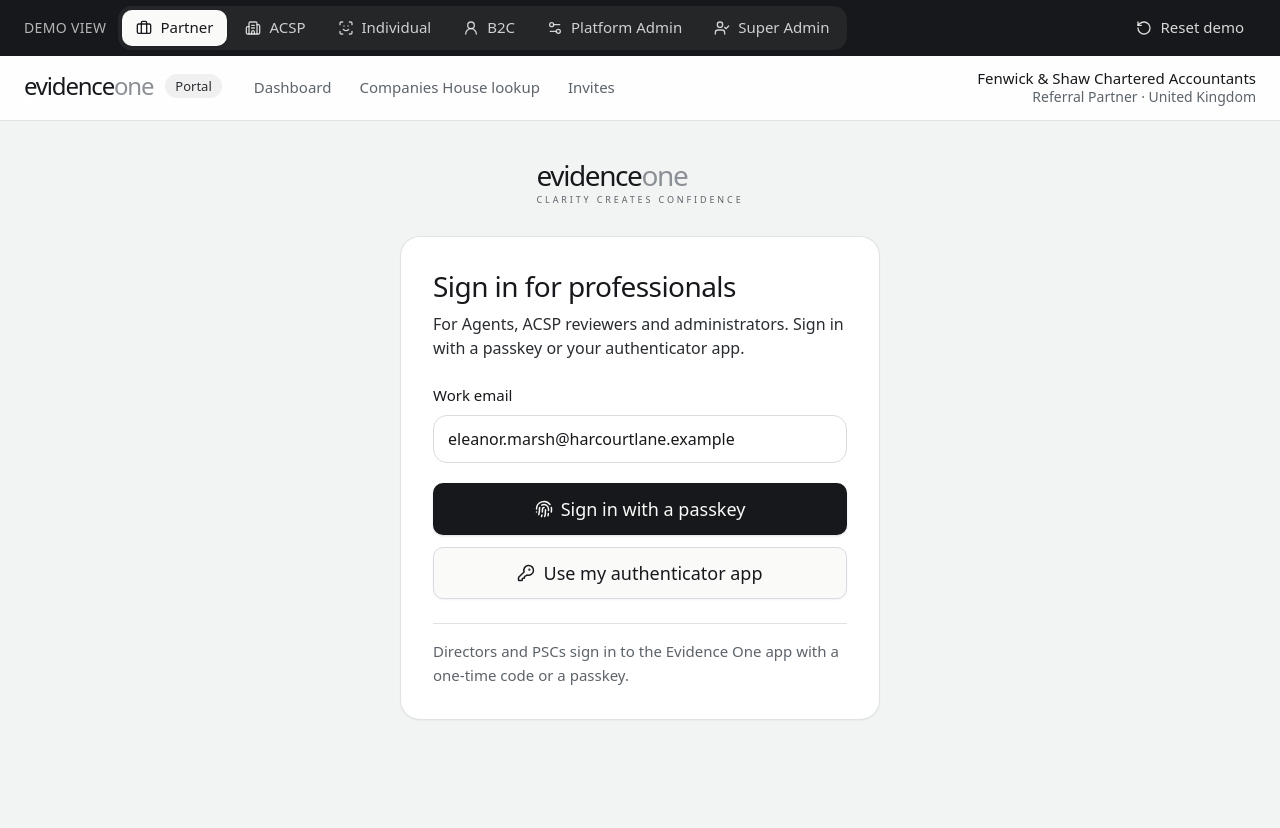
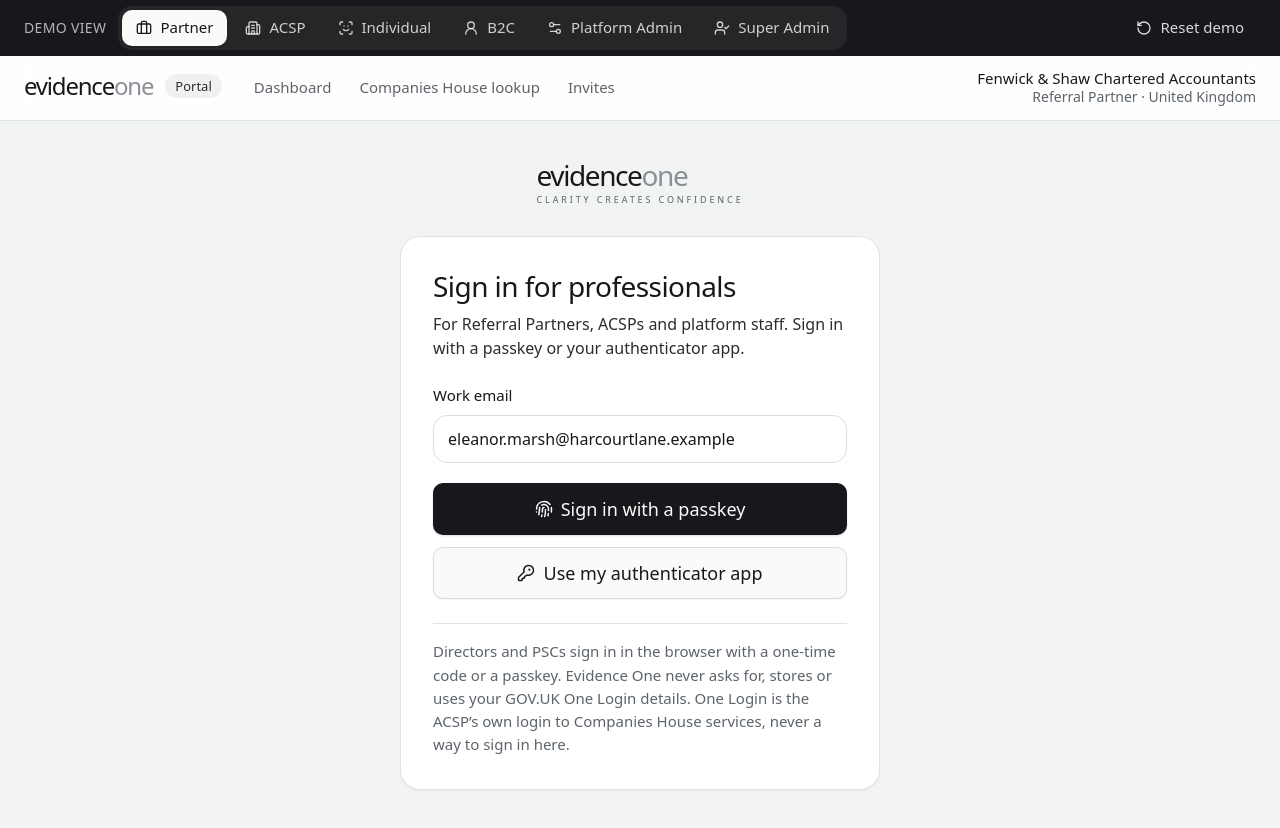
Before and after one commit to evidenceonecouk/EvidenceOne, a React (Vite) app: page /signin in a window 1280 px wide. Shown: the top 828 px of the page. Before the commit the page ends 800 px from the top, so only its background shows below. Built offline with nearby package versions, Linux system fonts and the light colour scheme; a web font is replaced by a local one.

Commit message:
Sign-in: four workspaces, One Login note

```diff
--- a/src/features/signin/SignIn.tsx
+++ b/src/features/signin/SignIn.tsx
@@ -5,6 +5,7 @@
   KeyRound,
   Loader2,
   Settings2,
+  UserCheck,
 } from 'lucide-react'
 import { useState } from 'react'
 import { useNavigate } from 'react-router'
@@ -23,22 +24,29 @@
   icon: typeof Briefcase
 }[] = [
   {
+    id: 'partner',
+    label: 'Referral Partner',
+    detail: 'Fenwick & Shaw Chartered Accountants',
+    icon: Briefcase,
+  },
+  {
     id: 'reviewer',
-    label: 'Evidence One Compliance',
+    label: 'ACSP',
     detail: 'Harcourt Lane Solicitors LLP · ACSP Reviewer',
     icon: Building2,
   },
   {
-    id: 'partner',
-    label: 'Referral Partner portal',
-    detail: 'Fenwick & Shaw Chartered Accountants',
-    icon: Briefcase,
+    id: 'platformAdmin',
+    label: 'Platform Administrator',
+    detail: 'Evidence One platform · approvals, allocation and monitoring',
+    icon: Settings2,
   },
   {
-    id: 'platformAdmin',
-    label: 'Administration',
-    detail: 'Evidence One platform · Platform Administrator',
-    icon: Settings2,
+    id: 'superAdmin',
+    label: 'Super Administrator',
+    detail:
+      'Evidence One platform · fees, commissions and rules, with a second approver',
+    icon: UserCheck,
   },
 ]
 
@@ -69,7 +77,7 @@
               Sign in for professionals
             </h1>
             <p className="mt-2 text-base text-graphite">
-              For Agents, ACSP reviewers and administrators. Sign in with a
+              For Referral Partners, ACSPs and platform staff. Sign in with a
               passkey or your authenticator app.
             </p>
             <label
@@ -147,8 +155,10 @@
               </Button>
             )}
             <p className="mt-6 border-t border-line/80 pt-4 text-[0.9375rem] text-slate">
-              Directors and PSCs sign in to the Evidence One app with a one-time
-              code or a passkey.
+              Directors and PSCs sign in in the browser with a one-time code or
+              a passkey. Evidence One never asks for, stores or uses your GOV.UK
+              One Login details. One Login is the ACSP’s own login to Companies
+              House services, never a way to sign in here.
             </p>
           </>
         ) : (
```
